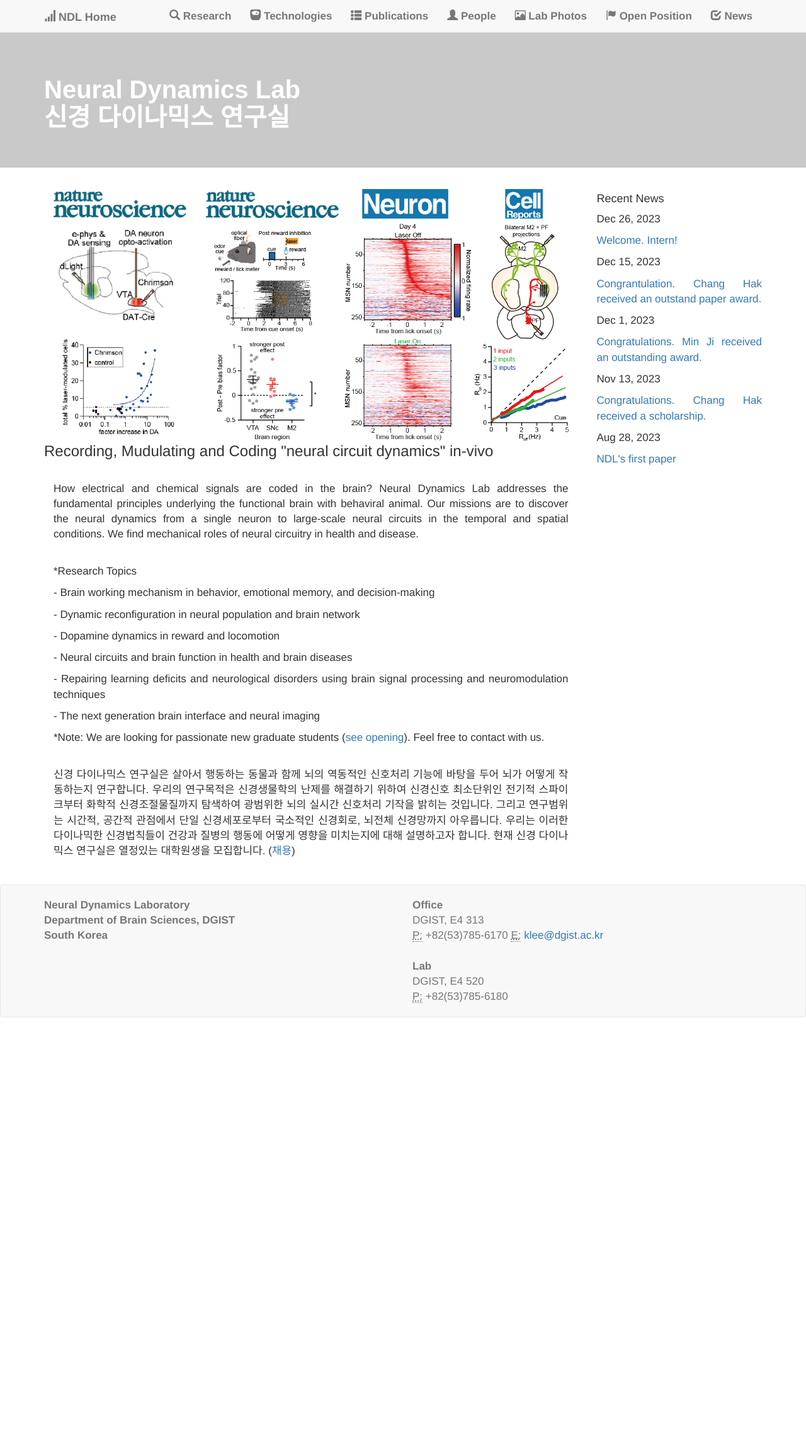
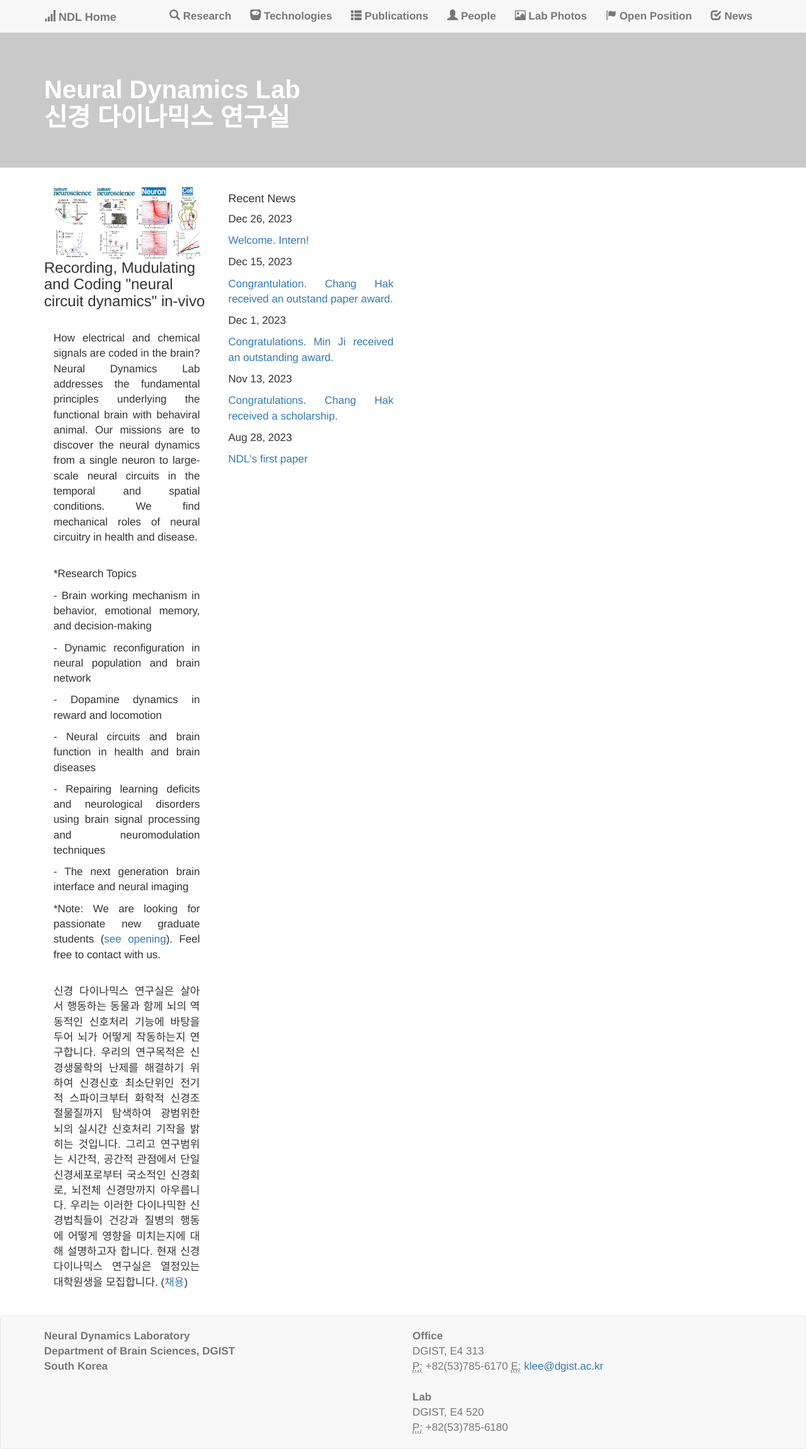
Before and after one commit to kleelab/kleelab.github.io, a Jekyll site: the page built from index.html, in a window 1280 px wide. Shown: the whole page at 63% size. Built offline with Jekyll 4.4.1, drawn with Linux system fonts in a browser that asks for light colours; nearby versions of some CDN libraries; a style sheet for code colours, icons or effects is not loaded; before the commit the page ends 1615 px from its top, so only the background shows below that.

Commit message:
Update home.html

```diff
--- a/_layouts/home.html
+++ b/_layouts/home.html
@@ -12,7 +12,7 @@
 <div class="home">
     <div class="container">
         <div class="row">
-            <div class="col-md-9">
+            <div class="col-md-3">
                 {{ content }}
             </div>
 
```
